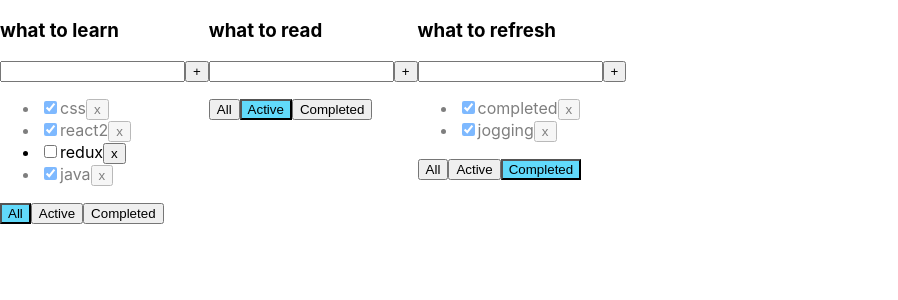
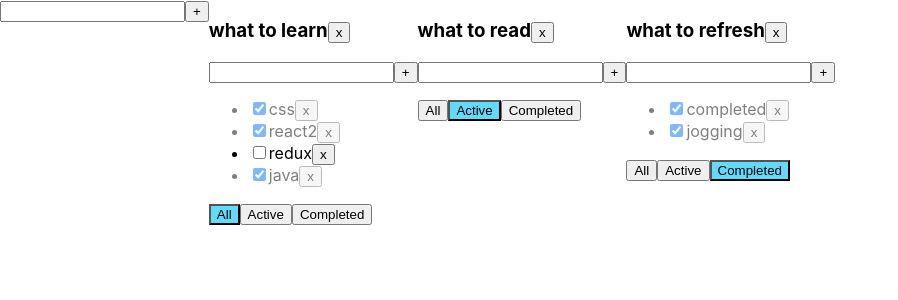
Before and after one commit to symbatDeveloper/todo-list, a React (Create React App) app: page / in a window 1280 px wide. Shown: the top 300 px of the page, without its empty margins (0-898 px from the left). Built offline with nearby package versions, Linux system fonts and the light colour scheme.

Commit message:
feat: addItemForm

```diff
--- /dev/null
+++ b/src/AddItemForm.tsx
@@ -0,0 +1,47 @@
+import React, { useState } from "react";
+import { ChangeEvent, KeyboardEvent } from "react";
+
+type addItemFormType = {
+  addItem: (title: string, todolistId: string) => void;
+  id: string;
+};
+
+function AddItemForm(props: addItemFormType) {
+  const [newTaskTitle, setNewTaskTitle] = useState("");
+  const [error, setError] = useState<null | string>(null);
+
+  const addNewTask = () => {
+    if (newTaskTitle === "" || newTaskTitle.trim() === "") {
+      setError("Title is required");
+      return;
+    } else {
+      props.addItem(newTaskTitle, props.id);
+      setNewTaskTitle(newTaskTitle);
+    }
+    setNewTaskTitle("");
+  };
+
+  const onNewTitleChangeHandler = (e: ChangeEvent<HTMLInputElement>) => {
+    setNewTaskTitle(e.currentTarget.value);
+  };
+
+  const onKeyPressHandler = (e: KeyboardEvent<HTMLInputElement>) => {
+    setError(null);
+    if (e.key === "Enter") {
+      addNewTask();
+    }
+  };
+  return (
+    <div>
+      <input
+        value={newTaskTitle}
+        onChange={onNewTitleChangeHandler}
+        onKeyDown={onKeyPressHandler}
+        className={error ? "error" : ""}
+      />
+      <button onClick={addNewTask}>+</button>
+      {error && <div className="error-message">{error}</div>}
+    </div>
+  );
+}
+export default AddItemForm;
--- a/src/App.tsx
+++ b/src/App.tsx
@@ -1,5 +1,5 @@
 import React, { useState } from "react";
-
+import AddItemForm from "./AddItemForm";
 import "./App.css";
 import { TaskType, Todo } from "./Todo";
 import { v1 } from "uuid";
@@ -72,8 +72,19 @@ function App() {
     ],
   });
 
+  let removeTodolist = (todolistId: string) => {
+    let filteredTodolist = todolists.filter((tl) => {
+      return tl.id !== todolistId;
+    });
+    setTodolists(filteredTodolist);
+    delete tasksObj[todolistId];
+    setTasks({ ...tasksObj });
+  };
+
   return (
     <div className="App">
+      <AddItemForm id={""} addItem={() => {}} />
+
       {todolists.map((tl) => {
         let tasksForToDoList = tasksObj[tl.id];
 
@@ -95,6 +106,7 @@ function App() {
             addTask={addTask}
             changeTaskStatus={changeStatus}
             filter={tl.filter}
+            removeTodolist={removeTodolist}
           />
         );
       })}
--- a/src/Todo.tsx
+++ b/src/Todo.tsx
@@ -1,6 +1,6 @@
 import { ChangeEvent, useState, KeyboardEvent } from "react";
 import { FilteredValue } from "./App";
-
+import AddItemForm from "./AddItemForm";
 export type TaskType = {
   id: string;
   title: string;
@@ -20,33 +20,34 @@ type PropsType = {
     todolistId: string
   ) => void;
   filter: FilteredValue;
+  removeTodolist: (todolistId: string) => void;
 };
 
 export function Todo(props: PropsType) {
-  const [newTaskTitle, setNewTaskTitle] = useState("");
-  const [error, setError] = useState<null | string>(null);
+  // const [newTaskTitle, setNewTaskTitle] = useState("");
+  // const [error, setError] = useState<null | string>(null);
 
-  const addNewTask = () => {
-    if (newTaskTitle === "" || newTaskTitle.trim() === "") {
-      setError("Title is required");
-      return;
-    } else {
-      props.addTask(newTaskTitle, props.id);
-      setNewTaskTitle(newTaskTitle);
-    }
-    setNewTaskTitle("");
-  };
-
-  const onNewTitleChangeHandler = (e: ChangeEvent<HTMLInputElement>) => {
-    setNewTaskTitle(e.currentTarget.value);
-  };
-
-  const onKeyPressHandler = (e: KeyboardEvent<HTMLInputElement>) => {
-    setError(null);
-    if (e.key === "Enter") {
-      addNewTask();
-    }
-  };
+  //   const addNewTask = () => {
+  //     if (newTaskTitle === "" || newTaskTitle.trim() === "") {
+  //       setError("Title is required");
+  //       return;
+  //     } else {
+  //       props.addTask(newTaskTitle, props.id);
+  //       setNewTaskTitle(newTaskTitle);
+  //     }
+  //     setNewTaskTitle("");
+  //   };
+  //
+  //   const onNewTitleChangeHandler = (e: ChangeEvent<HTMLInputElement>) => {
+  //     setNewTaskTitle(e.currentTarget.value);
+  //   };
+  //
+  //   const onKeyPressHandler = (e: KeyboardEvent<HTMLInputElement>) => {
+  //     setError(null);
+  //     if (e.key === "Enter") {
+  //       addNewTask();
+  //     }
+  //   };
   const filterActive = () => {
     props.changeFilter("active", props.id);
   };
@@ -56,11 +57,17 @@ export function Todo(props: PropsType) {
   const filterCompleted = () => {
     props.changeFilter("completed", props.id);
   };
-
+  const removeTodolist = () => {
+    props.removeTodolist(props.id);
+  };
   return (
     <div>
-      <h3>{props.title}</h3>
-      <div>
+      <h3>
+        {props.title}
+        <button onClick={removeTodolist}>x</button>
+      </h3>
+      <AddItemForm id={props.id} addItem={props.addTask} />
+      {/* <div>
         <input
           value={newTaskTitle}
           onChange={onNewTitleChangeHandler}
@@ -69,7 +76,7 @@ export function Todo(props: PropsType) {
         />
         <button onClick={addNewTask}>+</button>
         {error && <div className="error-message">{error}</div>}
-      </div>
+      </div> */}
 
       <ul>
         {props.tasks.map((t) => {
```
